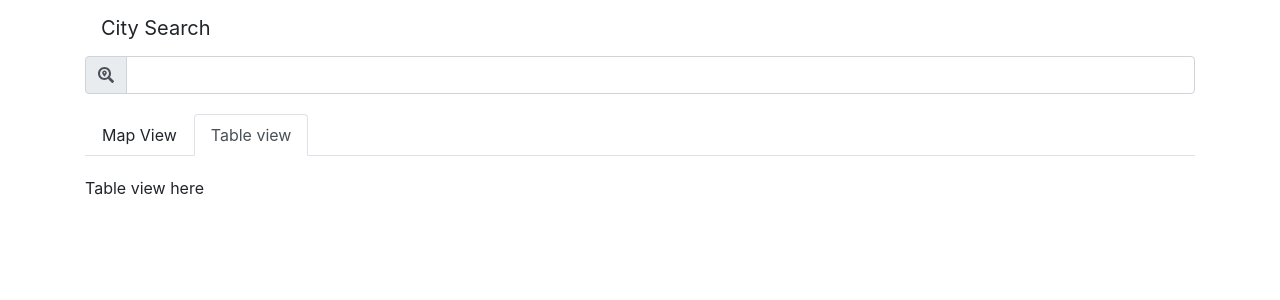
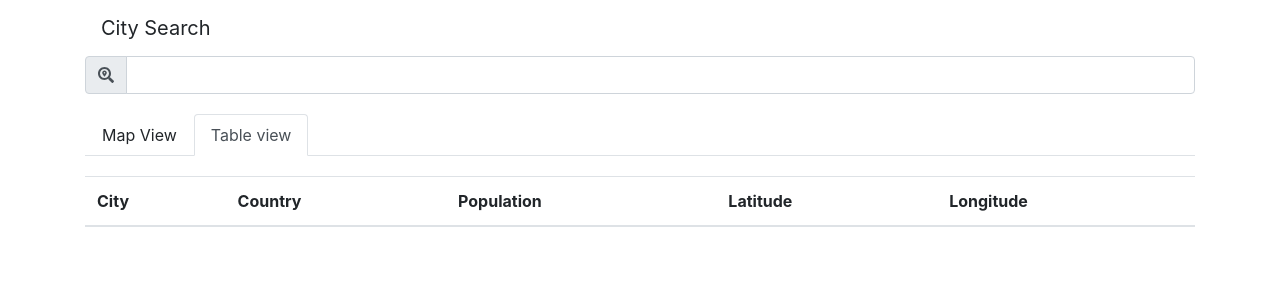
Before and after one commit to butchyyyy/citysearch, a React app in the folder frontend/: page / in a window 1280 px wide. Both pictures are taken after a click on the link "Table view". Shown: the top 300 px of the page. Built offline with nearby package versions, Linux system fonts and the light colour scheme; the HTML template or start-up script is replaced by a standard one.

Commit message:
Visualize city result in table

```diff
--- a/frontend/src/App.tsx
+++ b/frontend/src/App.tsx
@@ -85,7 +85,7 @@ class App extends React.Component<{}, State> {
                 <TabPane tabId="2">
                   <Row className="row-top-buffer">
                     <Col>
-                      Table view here
+                      <CityTable cities={this.state.searchResult}/>
                     </Col>
                   </Row>
                 </TabPane>
--- /dev/null
+++ b/frontend/src/component/CityTable.tsx
@@ -0,0 +1,34 @@
+import City from "model/City"
+import React from "react"
+import { Table } from "reactstrap"
+
+interface Props {
+  cities: City[]
+}
+
+const CityTable = (props: Props) => (
+    <Table>
+      <thead>
+      <tr>
+        <th>City</th>
+        <th>Country</th>
+        <th>Population</th>
+        <th>Latitude</th>
+        <th>Longitude</th>
+      </tr>
+      </thead>
+      <tbody>
+      {props.cities.map((city) => (
+          <tr key={city.name}>
+            <td>{city.name}</td>
+            <td>{city.country}</td>
+            <td>{city.population}</td>
+            <td>{city.lat}</td>
+            <td>{city.lng}</td>
+          </tr>
+      ))}
+      </tbody>
+    </Table>
+)
+
+export default CityTable
```
